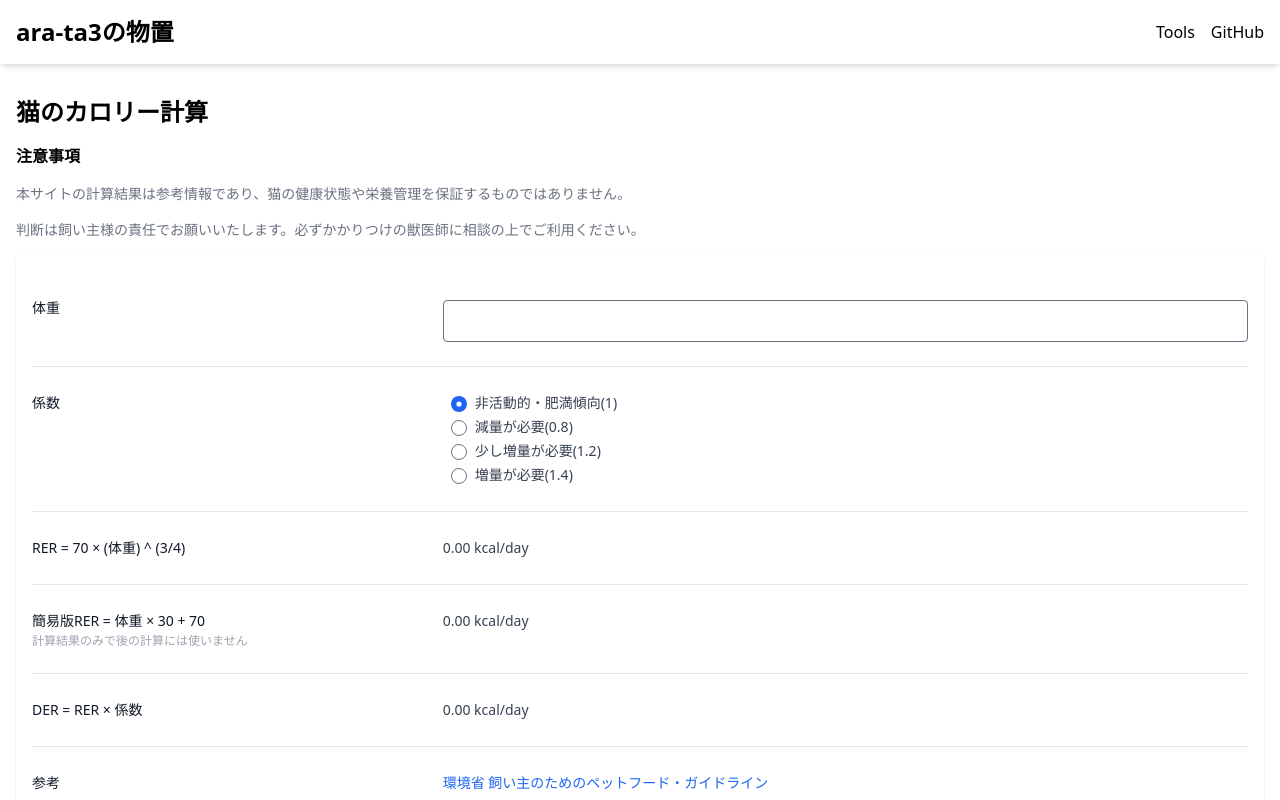
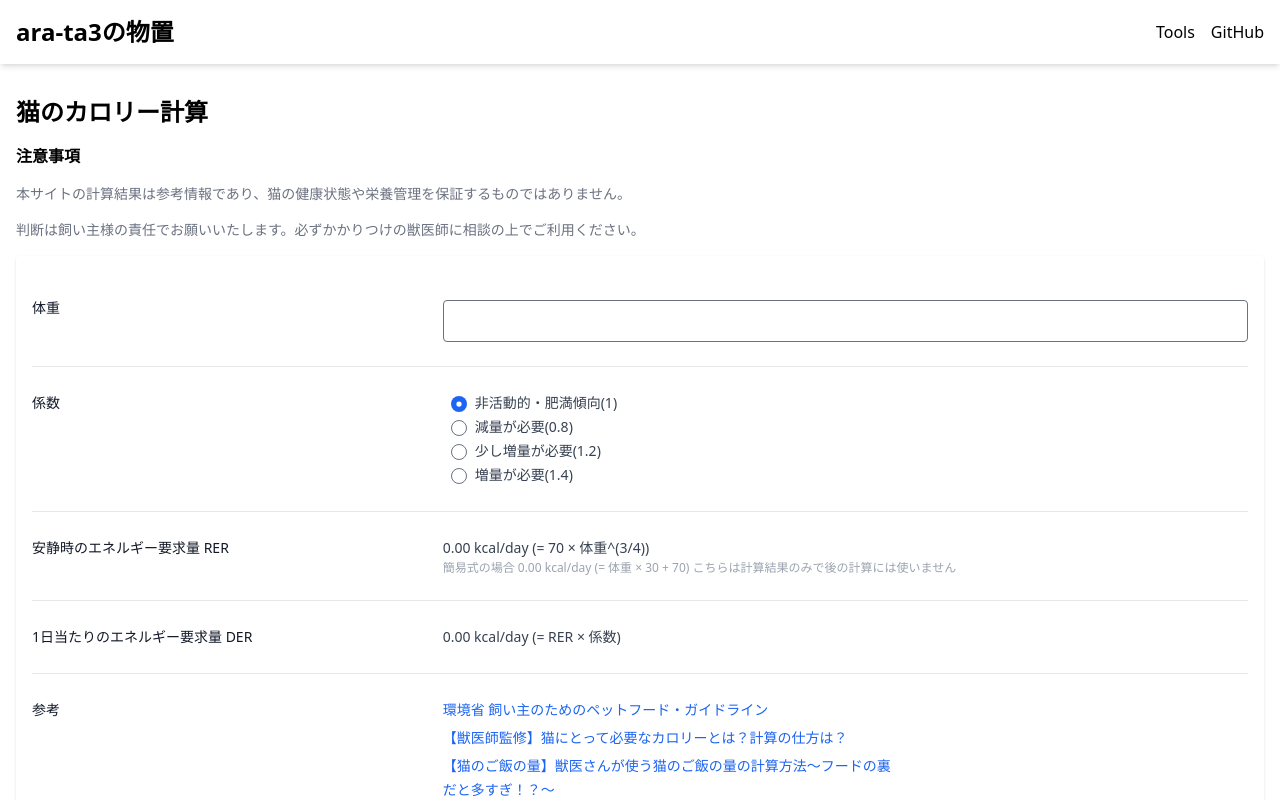
Before and after one commit to ara-ta3/ara-ta3.github.io, a React (Vite) app: page /cat/calorie in a window 1280 px wide. Shown: the top 800 px of the page. Built offline with nearby package versions, Linux system fonts and the light colour scheme.

Commit message:
Fix calculate results

```diff
--- a/src/components/cats/CalorieCalculator.tsx
+++ b/src/components/cats/CalorieCalculator.tsx
@@ -97,32 +97,27 @@ const CalorieCalculator: React.FC<
             </div>
           </dd>
         </div>
-
         <div className="px-4 py-6 sm:grid sm:grid-cols-3 sm:gap-4 sm:px-0">
           <dt className="text-sm/6 font-medium text-gray-900">
-            RER = 70 × (体重) ^ (3/4)
+            <p>安静時のエネルギー要求量 RER</p>
           </dt>
           <dd className="mt-1 text-sm/6 text-gray-700 sm:col-span-2 sm:mt-0">
-            {(results?.rer ?? 0).toFixed(2) ?? 0} kcal/day
+            <p>
+              {(results?.rer ?? 0).toFixed(2) ?? 0} kcal/day (= 70 × 体重^(3/4))
+            </p>
+            <p className="text-xs text-gray-400">
+              簡易式の場合 {(results?.simpleRER ?? 0).toFixed(2) ?? 0}{" "}
+              kcal/day (= 体重 × 30 + 70)
+              こちらは計算結果のみで後の計算には使いません
+            </p>
           </dd>
         </div>
         <div className="px-4 py-6 sm:grid sm:grid-cols-3 sm:gap-4 sm:px-0">
           <dt className="text-sm/6 font-medium text-gray-900">
-            <p>簡易版RER = 体重 × 30 + 70</p>
-            <p className="text-xs text-gray-400">
-              計算結果のみで後の計算には使いません
-            </p>
+            1日当たりのエネルギー要求量 DER
           </dt>
           <dd className="mt-1 text-sm/6 text-gray-700 sm:col-span-2 sm:mt-0">
-            {(results?.simpleRER ?? 0).toFixed(2) ?? 0} kcal/day
-          </dd>
-        </div>
-        <div className="px-4 py-6 sm:grid sm:grid-cols-3 sm:gap-4 sm:px-0">
-          <dt className="text-sm/6 font-medium text-gray-900">
-            DER = RER × 係数
-          </dt>
-          <dd className="mt-1 text-sm/6 text-gray-700 sm:col-span-2 sm:mt-0">
-            {(results?.der ?? 0).toFixed(2)} kcal/day
+            {(results?.der ?? 0).toFixed(2)} kcal/day (= RER × 係数)
           </dd>
         </div>
         <div className="px-4 py-6 sm:grid sm:grid-cols-3 sm:gap-4 sm:px-0">
```
